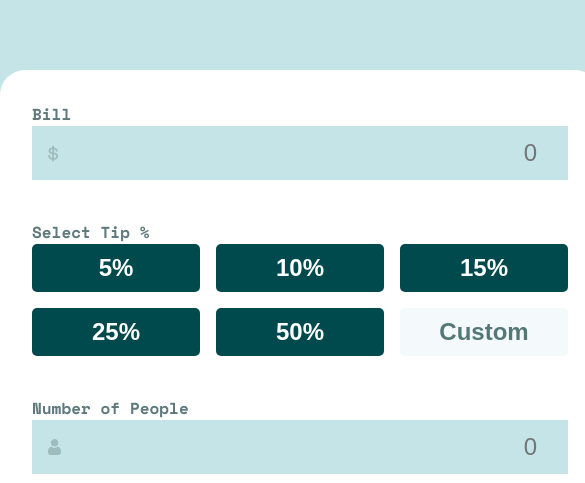
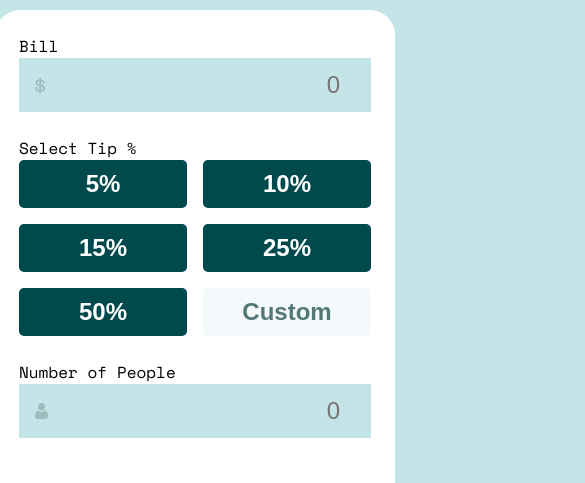
Before and after one commit to Emelinur/tip-calculator-app-main, a plain HTML site: page index.html in a window 390 px wide. Shown: the part 150-633 px from the top of the page, 585 px wide, since content can reach past the window. Drawn offline with nearby package versions, Linux system fonts and the light colour scheme.

Commit message:
feat: Create main.js and complete responsive design

```diff
--- a/index.html
+++ b/index.html
@@ -26,7 +26,7 @@
       <section class="calculator-inputs">
         <div class="input-group">
           <label for="bill" class="label-text">Bill</label>
-          <input type="number" id="bill" class="input-field" placeholder="0" min="1" />
+          <input type="number" id="bill-input" class="input-field" placeholder="0" min="1" />
         </div>
 
         <div class="input-group">
@@ -46,7 +46,7 @@
             <span class="error-msg" id="people-error"></span>
           </div>
           <div class="input-wrapper">
-            <input type="number" id="people" class="input-field-people" placeholder="0" min="1">
+            <input type="number" id="peopleInput" class="input-field-people" placeholder="0" min="1">
           </div>
         </div>
       </section>
@@ -75,7 +75,7 @@
 
     </div>
   </main>
-
+<script src="main.js"></script>
 
 </body>
 
--- /dev/null
+++ b/main.js
@@ -0,0 +1,2 @@
+const billInput=document.querySelector("#bill-input");
+const peopleInput=document.querySelector("#peopleInput");
--- a/style.css
+++ b/style.css
@@ -27,7 +27,7 @@
   /* Text Preset 2 Space Mono Bold */
   --fs_2: 32px;
   --lh_2: 3;
-  --ls_2: -0, 041em;
+  --ls_2: -0.041em;
   /* Text Preset 3 Space Mono Bold */
   --fs_3: 24px;
   --lh_3: 2.25;
@@ -67,18 +67,21 @@ body{
   background-color: var(--grey_200);
   font-family: var(--ff);
   display: flex;
-   justify-content: space-evenly;
+   justify-content: center;
   align-items: center;
+  min-height: 100vh;
 }
 main{
   display: flex;
   flex-direction: column;
   justify-content: center;
   align-items: center;
+   box-sizing: border-box;
 
 }
 .app-header{
-  margin: var(--spacing_1000);
+ margin: var(--spacing_600);
+
 }
 .calculator-container{
   display: grid;
@@ -98,8 +101,7 @@ display: flex;
   flex-direction: column;
   gap: 40px;
 }
-
-
+--
 .label-text{
   font-size: var(--fs_5);
   line-height: var(--lh_5);
@@ -148,6 +150,10 @@ padding-right: var(--spacing_200);
   justify-content: center;
   align-items: center;
 }
+.btn:hover{
+  cursor: pointer;
+  background-color: var(--green_400);
+}
 .btn-custom{
     padding: var(--spacing_100);
   font-size: var(--fs_3);
@@ -161,6 +167,10 @@ padding-right: var(--spacing_200);
   display: flex;
   justify-content: center;
   align-items: center;
+}
+.btn-custom:hover{
+  cursor: pointer;
+  background-color: var(--green_400);
 }
 .input-field-people{
    width: 100%;
@@ -176,14 +186,8 @@ padding-right: var(--spacing_200);
   letter-spacing: var(--ls_3);
 
 }
-.btn:hover{
-  cursor: pointer;
-  background-color: var(--green_400);
-}
-.label-row{
-  display: row;
 
-}
+
 .calculator-results{
   background-color: var(--green_900);
   border-radius: 15px;
@@ -226,20 +230,47 @@ padding:var(--spacing_100);
   background-color: var(--green_750);
   color: var(--green_800);
 }
-
-@media(width<768px){
-  .body{
-
-  }
+@media(max-width:1144px){
   .calculator-container{
     width: 100%;
-      height: 100%;
-  display: grid;
-  grid-template-columns: 1fr;
-  grid-template-rows:auto;
-    background-color: var(--white);
-  border-radius: 25px;
-  padding: var(--spacing_400);
-  gap: var(--spacing_600);
+    min-height: 800px;
+  grid-template-columns: repeat(1,1fr);
+  grid-template-rows: repeat(auto, 1fr);
+  padding:var(--spacing_600) var(--spacing_1000) ;
+}
+.calculator-inputs{
+  gap: var(--spacing_300);
+}
+.tip-grid{
+  display:grid;
+  grid-template-columns: repeat(3, 168px);
+  grid-template-rows: repeat(2, 48px);
+  grid-template-areas: "area  area area"
+                       "area  area  area";
+
+  gap:var(--spacing_200) ;
 }
 }
+
+@media(max-width:425px){
+ .app-header{
+  margin:50px;
+}
+
+  .calculator-container{
+    width: 100%;
+    min-height: 789px;
+  grid-template-columns: 1fr;
+    padding: var(--spacing_300);
+  gap: var(--spacing_400);
+}
+.tip-grid{
+  display:grid;
+  grid-template-columns: repeat(2, 168px);
+  grid-template-rows: repeat(3, 48px);
+  grid-template-areas: "area  area "
+                       "area  area"
+                       "area  area";
+  gap:var(--spacing_200) ;
+}
+}
```
